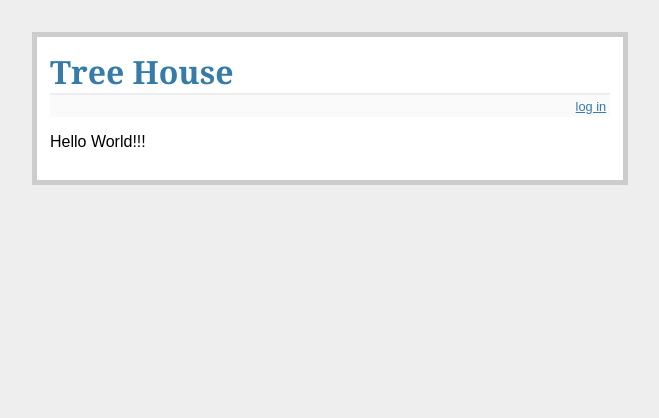
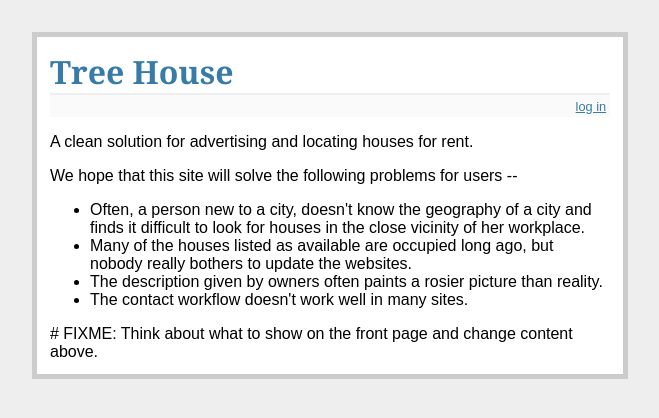
Before and after one commit to punchagan/tree-house, a Flask app: page / in a window 1280 px wide. Shown: the top 418 px of the page, without its empty margins (310-969 px from the left). Run offline with Flask 2, Linux system fonts and the light colour scheme.

Commit message:
Change content on the front page.

```diff
--- a/templates/index.html
+++ b/templates/index.html
@@ -1,9 +1,29 @@
 {% extends "includes/layout.html" %}
 
 {% block content %}
-{% if content %}
-{{ content }}
-{% else %}
-<p>Hello World</p>
-{% endif %}
+<div id="content">
+
+<p>A clean solution for advertising and locating houses for rent.
+</p>
+<p>
+We hope that this site will solve the following problems for users --
+</p>
+<ul>
+<li>Often, a person new to a city, doesn't know the geography of a city
+  and finds it difficult to look for houses in the close vicinity of
+  her workplace.
+</li>
+<li>Many of the houses listed as available are occupied long ago, but
+  nobody really bothers to update the websites.
+</li>
+<li>The description given by owners often paints a rosier picture than
+  reality.
+</li>
+<li>The contact workflow doesn't work well in many sites.
+</li>
+</ul>
+
+# FIXME: Think about what to show on the front page and change content above.
+</div>
+
 {% endblock %}
--- a/views.py
+++ b/views.py
@@ -1,13 +1,12 @@
 # -*- coding: utf-8 -*-
-from flask import (Markup, request, render_template, session,
+from flask import (request, render_template, session,
     flash, redirect, url_for)
 from app import app
 
 @app.route('/')
 def index():
     # FIXME: Think about what the index page should be like
-    content = Markup('</p>Hello World!!!</p>')
-    return render_template('index.html', title='Tree House', content=content)
+    return render_template('index.html', title='Tree House')
 
 @app.route('/login', methods=['GET', 'POST'])
 def login():
```
